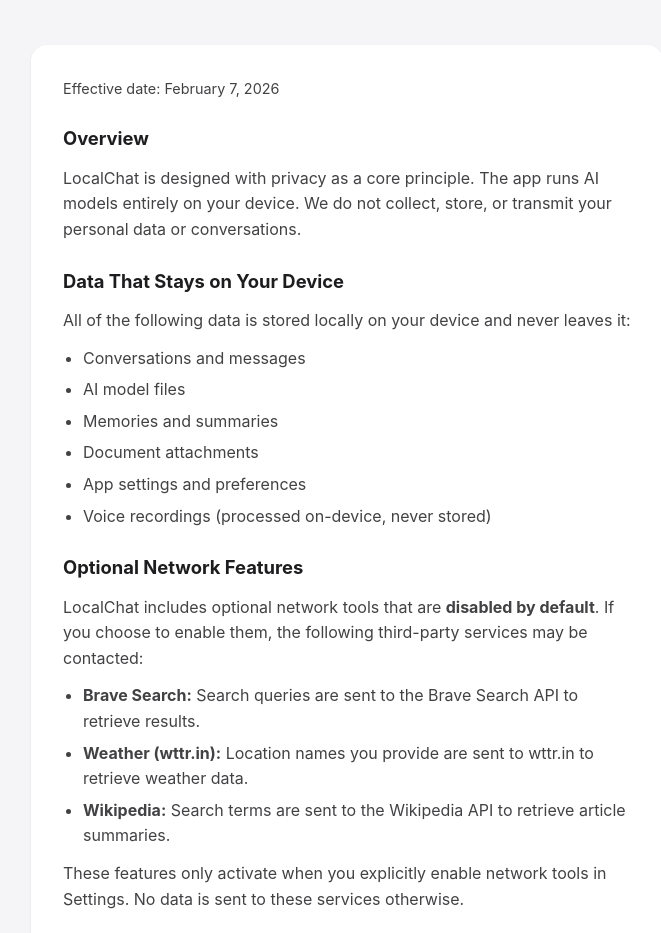
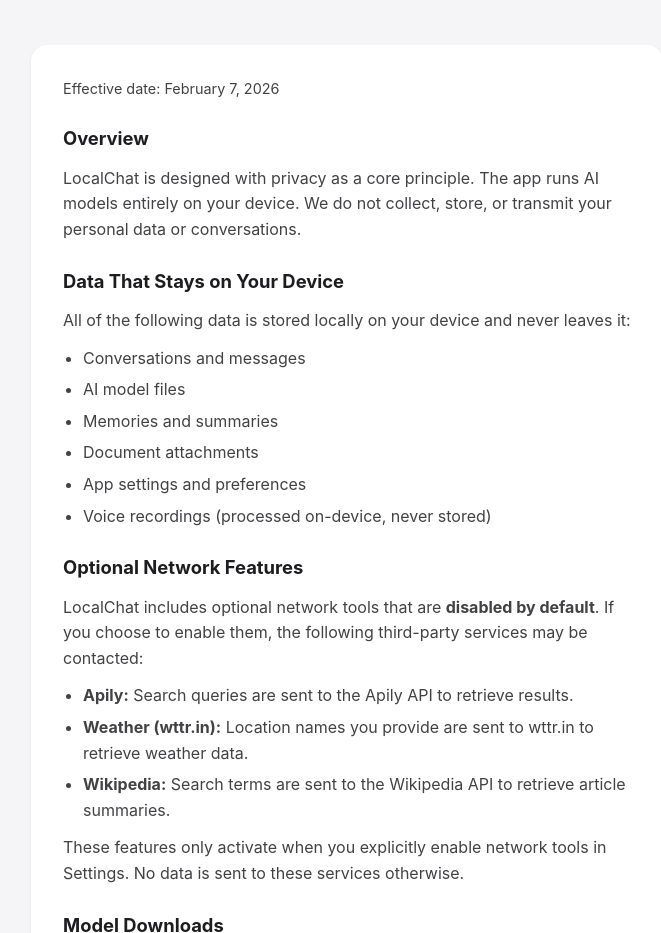
Before and after one commit to derekisensee/localchat-support, a plain HTML site: page privacy.html in a window 1280 px wide. Shown: the part 150-1083 px from the top of the page, without its empty margins (293-954 px from the left). Drawn offline with Linux system fonts and the light colour scheme.

Commit message:
Update privacy policy search provider

```diff
--- a/privacy.html
+++ b/privacy.html
@@ -99,7 +99,7 @@
             <h2>Optional Network Features</h2>
             <p>LocalChat includes optional network tools that are <strong>disabled by default</strong>. If you choose to enable them, the following third-party services may be contacted:</p>
             <ul>
-                <li><strong>Brave Search:</strong> Search queries are sent to the Brave Search API to retrieve results.</li>
+                <li><strong>Apily:</strong> Search queries are sent to the Apily API to retrieve results.</li>
                 <li><strong>Weather (wttr.in):</strong> Location names you provide are sent to wttr.in to retrieve weather data.</li>
                 <li><strong>Wikipedia:</strong> Search terms are sent to the Wikipedia API to retrieve article summaries.</li>
             </ul>
```
